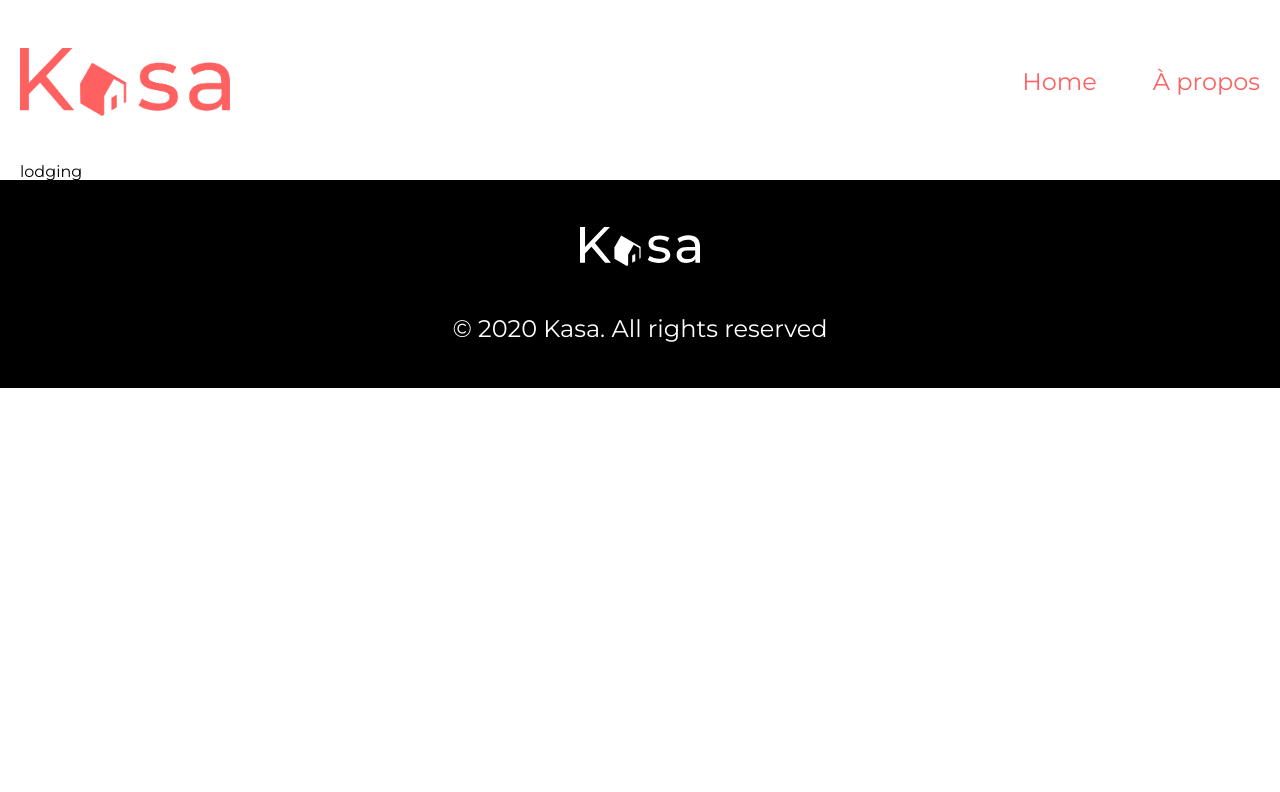
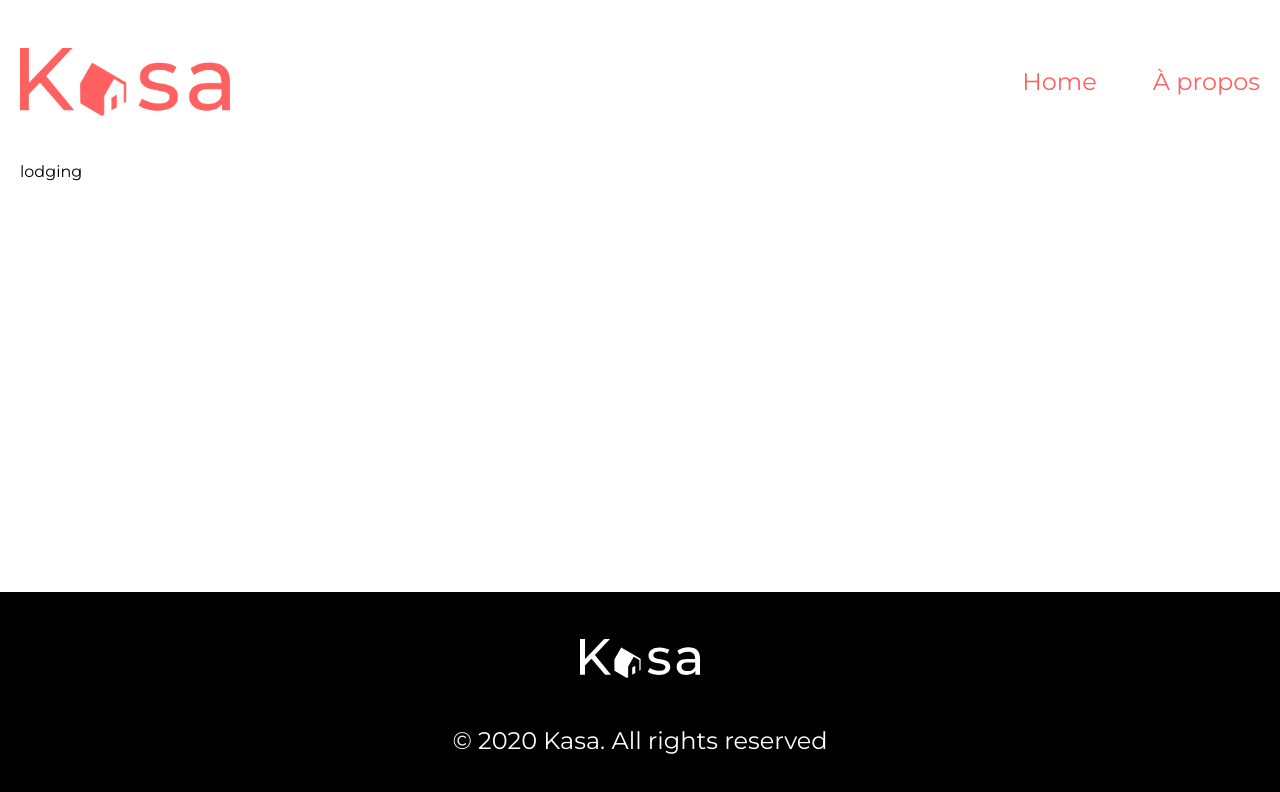
Before and after one commit to maxew33/OC-P11-Kasa, a React (Vite) app: page /lodging in a window 1280 px wide. Shown: the top 792 px of the page. Built offline with nearby package versions, Linux system fonts and the light colour scheme.

Commit message:
:lipstick: Stick the footer to the bottom

```diff
--- a/src/App.tsx
+++ b/src/App.tsx
@@ -3,16 +3,20 @@ import { Home } from "./pages/Home"
 import { About } from "./pages/About"
 import { Lodging } from "./pages/Lodging"
 import { Error } from "./pages/Error"
+import { Header } from "./components/header/Header"
+import { Footer } from "./components/footer/Footer"
 
 function App() {
     return (
         <>
+            <Header />
             <Routes>
                 <Route path="/" element={<Home />} />
                 <Route path="*" element={<Error />} />
                 <Route path="/about" element={<About />} />
                 <Route path="/lodging" element={<Lodging />} />
             </Routes>
+            <Footer />
         </>
     )
 }
--- a/src/components/footer/Footer.module.scss
+++ b/src/components/footer/Footer.module.scss
@@ -3,6 +3,7 @@
 .footer{
     position: absolute;
     left: 0;
+    bottom: 0;
     width: 100%;
     height: 13rem;
     margin: 0;
--- a/src/components/header/Header.module.scss
+++ b/src/components/header/Header.module.scss
@@ -3,7 +3,7 @@
 .navbar {
     @include flex-c-sb;
     width: inherit;
-    margin: 3rem 0;
+    padding: 3rem 0;
 }
 
 .image {
--- a/src/pages/About.tsx
+++ b/src/pages/About.tsx
@@ -1,13 +1,9 @@
 import React from "react"
-import { Header } from "../components/header/Header"
-import { Footer } from "../components/footer/Footer"
 
 export const About: React.FC<{}> = () => {
     return (
         <>
-            <Header />
             <div data-testid="about">ABOUT</div>
-            <Footer />
         </>
     )
 }
--- a/src/pages/Error.tsx
+++ b/src/pages/Error.tsx
@@ -1,13 +1,9 @@
 import React from "react"
-import { Header } from "../components/header/Header"
-import { Footer } from "../components/footer/Footer"
 
 export const Error: React.FC<{}> = () => {
     return (
         <>
-            <Header />
             <div data-testid="error">404</div>
-            <Footer />
         </>
     )
 }
--- a/src/pages/Home.tsx
+++ b/src/pages/Home.tsx
@@ -1,20 +1,14 @@
 import React from "react"
 import { useState } from "react"
-import { Header } from "../components/header/Header"
-import { Footer } from "../components/footer/Footer"
 
 export const Home: React.FC<{}> = () => {
     const [count, setCount] = useState(0)
 
     return (
-        <>
-            <Header />
-            <div data-testid="home-page">
+            <main data-testid="home-page">
                 <button onClick={() => setCount((count) => count + 1)}>
                     count is {count}
                 </button>
-            </div>
-            <Footer />
-        </>
+            </main>
     )
 }
--- a/src/pages/Lodging.tsx
+++ b/src/pages/Lodging.tsx
@@ -1,16 +1,8 @@
 import React from "react"
-import { Header } from "../components/header/Header"
-import { Footer } from "../components/footer/Footer"
-
 export const Lodging: React.FC<{}> = () => {
     return (
         <>
-            <Header />
-
-            <div data-testid="lodging">
-                lodging
-            </div>
-            <Footer />
+            <div data-testid="lodging">lodging</div>
         </>
     )
 }
--- a/src/style/style.scss
+++ b/src/style/style.scss
@@ -1,6 +1,7 @@
 @import "reset", "variable", "mixins";
 
 body {
+    min-height: 100vh;
     & > * {
         max-width: 1240px;
         margin: auto;
```
Also changed, not shown: src/assets/img/home-banner-img.png (added).
